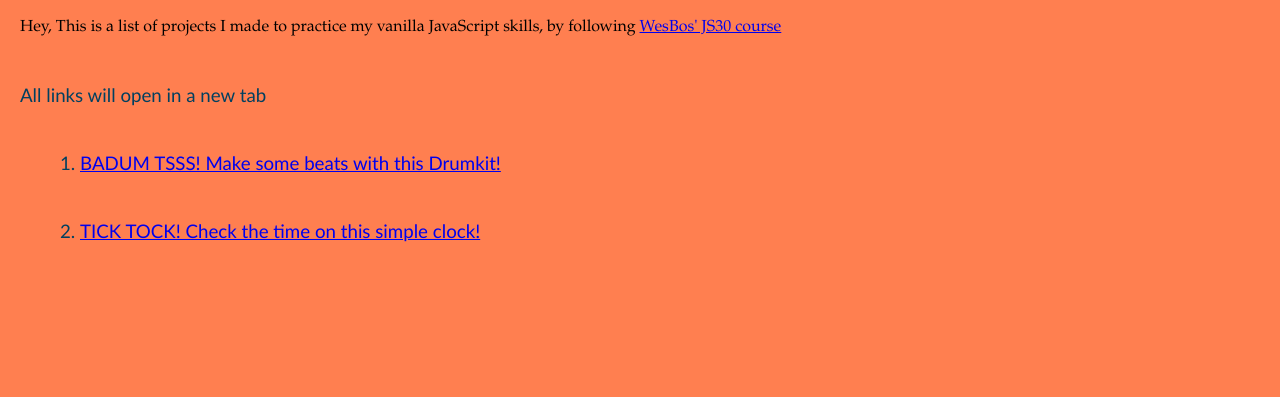
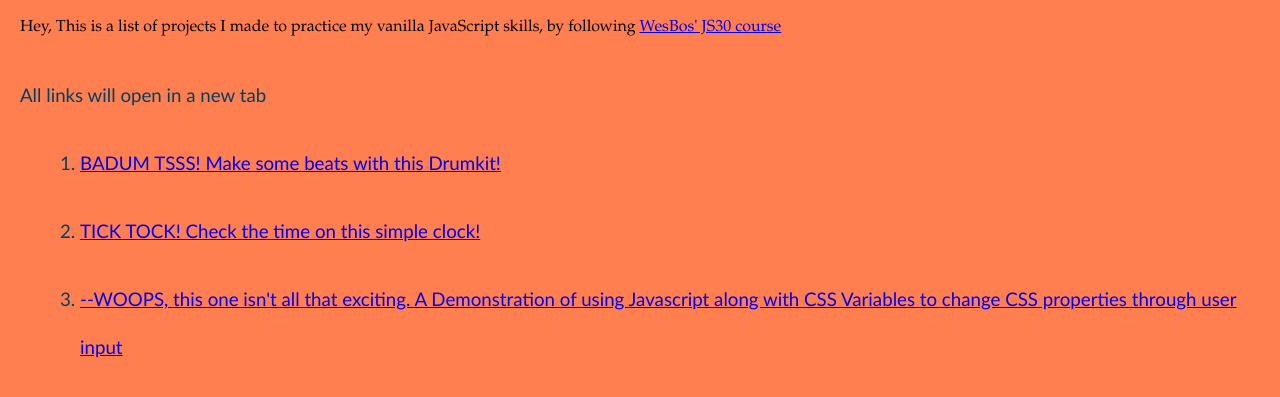
Before and after one commit to reubengt/JS-30, a plain HTML site: page index.html in a window 1280 px wide. Shown: the part 85-482 px from the top of the page. Drawn offline with Linux system fonts and the light colour scheme.

Commit message:
add link to cssvariables project

```diff
--- a/index.html
+++ b/index.html
@@ -15,6 +15,7 @@
   <ol>
     <li><a href=drumkit/index.html target=_blank>BADUM TSSS! Make some beats with this Drumkit!</a></li>
     <li><a href=clock/index.html target=_blank>TICK TOCK! Check the time on this simple clock!</a></li>
+    <li><a href=cssvariables/index.html target=_blank>--WOOPS, this one isn't all that exciting. A Demonstration of using Javascript along with CSS Variables to change CSS properties through user input</a></li>
   </ol>
 </body>
 </html>
```
